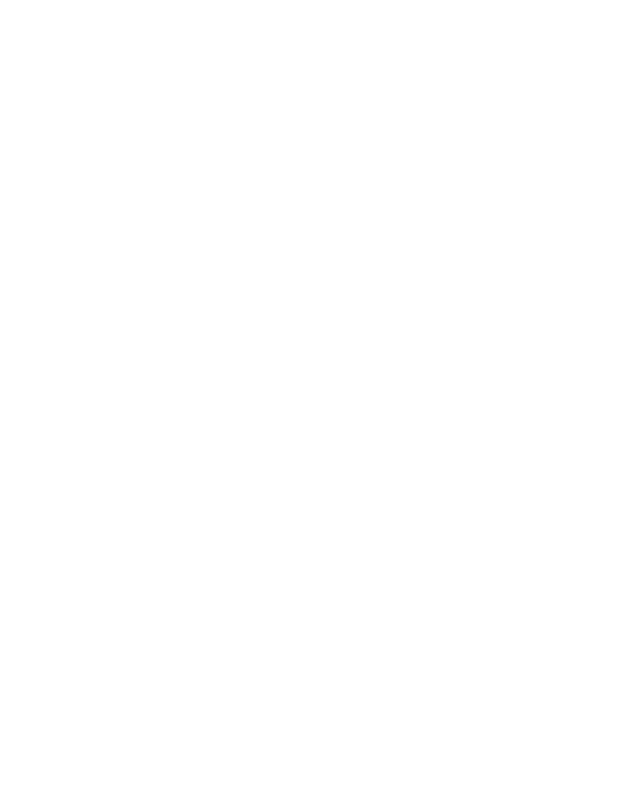
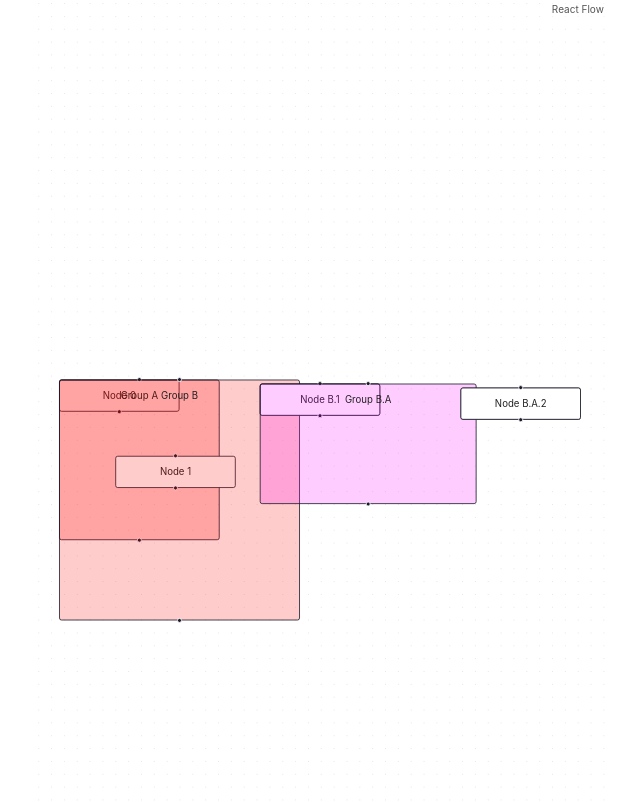
Before and after one commit to sal2701/workflow, a React (Create React App) app in the folder front/: page /task_graph in a window 1280 px wide. Before the commit this address had no page. Shown: the top 802 px of the page, without its empty margins (320-960 px from the left). Built offline with nearby package versions, Linux system fonts and the light colour scheme.

Commit message:
Added Task Graph Code

```diff
--- a/front/package.json
+++ b/front/package.json
@@ -15,6 +15,7 @@
     "framer-motion": "^4.1.17",
     "react": "^17.0.2",
     "react-dom": "^17.0.2",
+    "react-flow-renderer": "^10.0.7",
     "react-icons": "^3.11.0",
     "react-router-dom": "^6.2.2",
     "react-scripts": "5.0.0",
--- a/front/src/SiteRoutes.js
+++ b/front/src/SiteRoutes.js
@@ -10,6 +10,7 @@
 import Task from "./pages/Task";
 import Workflow from "./pages/Workflow";
 import Register from "./pages/Register";
+import Task_Graph from "./components/Task_Graph";
 
 
 export default function SiteRoutes() {
@@ -31,7 +32,7 @@
 
           <Route exact path="/register" element={<Register />}></Route>
 
-
+          <Route exact path="/task_graph" element={<Task_Graph />}></Route>
 
         </Routes>
       </React.Fragment>
--- a/front/src/components/Navbar.js
+++ b/front/src/components/Navbar.js
@@ -48,6 +48,11 @@
         href: '/register',
         key: 6,
         text: 'register'
+    },
+    {
+        href: '/task_graph',
+        key: 7,
+        text: 'task_graph'
     }
 ];
 
--- /dev/null
+++ b/front/src/components/Task_Graph.js
@@ -0,0 +1,133 @@
+import { Container } from '@chakra-ui/react';
+import React, { useEffect } from 'react';
+import ReactFlow, {
+    addEdge,
+    MiniMap,
+    Controls,
+    Background,
+    useNodesState,
+    useEdgesState,
+    updateEdge,
+    Edge,
+    Node,
+} from 'react-flow-renderer';
+
+import { useLocation } from 'react-router-dom';
+
+
+import { useCallback, useState, onMouseEnter } from 'react';
+import { useParams } from 'react-router';
+
+const onInit = (reactFlowInstance) => console.log('flow loaded:', reactFlowInstance);
+
+const initialNodes = [
+    {
+        id: '1',
+        type: 'input',
+        data: { label: 'Node 0' },
+        position: { x: 250, y: 5 },
+        className: 'light',
+    },
+    {
+        id: '2',
+        data: { label: 'Group A' },
+        position: { x: 250, y: 5 },
+        className: 'light',
+        style: { backgroundColor: 'rgba(255, 0, 0, 0.2)', width: 200, height: 200 },
+    },
+    {
+        id: '2a',
+        data: { label: 'Node A.1' },
+        position: { x: 250, y: 5 },
+        parentNode: '2',
+    },
+    { id: '3', data: { label: 'Node 1' }, position: { x: 320, y: 100 }, className: 'light' },
+    {
+        id: '4',
+        data: { label: 'Group B' },
+        position: { x: 250, y: 5 },
+        className: 'light',
+        style: { backgroundColor: 'rgba(255, 0, 0, 0.2)', width: 300, height: 300 },
+    },
+    {
+        id: '4a',
+        data: { label: 'Node B.1' },
+        position: { x: 250, y: 5 },
+        className: 'light',
+        parentNode: '4',
+        extent: 'parent',
+    },
+    {
+        id: '4b',
+        data: { label: 'Group B.A' },
+        position: { x: 250, y: 5 },
+        className: 'light',
+        style: { backgroundColor: 'rgba(255, 0, 255, 0.2)', height: 150, width: 270 },
+        parentNode: '4',
+    },
+    {
+        id: '4b1',
+        data: { label: 'Node B.A.1' },
+        position: { x: 250, y: 5 },
+        className: 'light',
+        parentNode: '4b',
+    },
+    {
+        id: '4b2',
+        data: { label: 'Node B.A.2' },
+        position: { x: 250, y: 5 },
+        className: 'light',
+        parentNode: '4b',
+    },
+];
+
+const initialEdges = [
+];
+
+const Task_Graph = () => {
+    const location = useLocation();
+    const [nodes, setNodes, onNodesChange] = useNodesState(initialNodes);
+    const [edges, setEdges, onEdgesChange] = useEdgesState(initialEdges);
+    const onConnect = (params) => setEdges((eds) => addEdge(params, eds));
+    const onEdgeUpdate = (oldEdge, newConnection) => setEdges((els) => updateEdge(oldEdge, newConnection, els));
+
+    return (
+        <Container h="1000px">
+            <ReactFlow
+                nodes={nodes}
+                edges={edges}
+                onNodesChange={onNodesChange}
+                onEdgesChange={onEdgesChange}
+                onEdgeUpdate={onEdgeUpdate}
+                onConnect={onConnect}
+                onInit={onInit}
+                fitView
+                attributionPosition="top-right"
+                height="100px"
+                position="absolute"
+            >
+                <MiniMap
+                    nodeStrokeColor={(n) => {
+                        if (n.style?.background) return n.style.background;
+                        if (n.type === 'input') return '#0041d0';
+                        if (n.type === 'output') return '#ff0072';
+                        if (n.type === 'default') return '#1a192b';
+
+                        return '#eee';
+                    }}
+                    nodeColor={(n) => {
+                        if (n.style?.background) return n.style.background;
+
+                        return '#fff';
+                    }}
+                    nodeBorderRadius={2}
+                />
+                <Controls />
+                <Background color="#aaa" gap={16} />
+            </ReactFlow>
+        </Container>
+
+    )
+}
+
+export default Task_Graph;
--- a/front/src/pages/Workflow.js
+++ b/front/src/pages/Workflow.js
@@ -1,5 +1,6 @@
 // import { Flex, Heading, Text } from "@chakra-ui/layout";
 import { Stack, Spacer, Heading, Text, Input, Button, Select, HStack, Checkbox } from "@chakra-ui/react";
+import { Navigate } from "react-router-dom";
 import Container from "../components/Container";
 // import { useEffect, useState } from "react";
 import {
@@ -63,6 +64,8 @@
 	const [action, setAction] = useState("")
 	const [created, setCreated] = useState(false)
 	const [count, setCount] = useState(0)
+	const [task_data, setTaskData] = useState([])
+	const [redirect, setRedirect] = useState(false)
 	const axios = require('axios')
 
 	const initialize_workflow = () => {
@@ -109,6 +112,18 @@
 				console.log(error);
 			});
 
+		axios.get('http://localhost:8000/task/', {
+		})
+			.then(function (response) {
+				const data = JSON.parse(response.data)
+				setTaskData(data);
+				console.log(data);
+			})
+			.catch(function (error) {
+				console.log(error);
+			});
+		console.log(count);
+		setRedirect(true)
 		setCreated(true)
 	}
 
@@ -117,13 +132,14 @@
 			<Container>
 				<Heading mb={5}>Workflow Page</Heading>
 				<Stack>
-				<Input variant='outline' placeholder='Name' value={name} onChange={(e) => setName(e.target.value)}/>
-				<Input variant='outline' placeholder='Description' value={description} onChange={(e) => setDescription(e.target.value)}/>
+					<Input variant='outline' placeholder='Name' value={name} onChange={(e) => setName(e.target.value)} />
+					<Input variant='outline' placeholder='Description' value={description} onChange={(e) => setDescription(e.target.value)} />
 					{/* {BasicUsage()} */}
 					{/* <Button colorScheme="teal">Add Task</Button> */}
 					<Button onClick={initialize_workflow} hidden={created} colorScheme="teal">Initialize Workflow</Button>
-				<AddTask created={created} workflow_id={workflow} count={count} setCount={setCount}/>
+					<AddTask created={created} workflow_id={workflow} count={count} setCount={setCount} />
 					<Button onClick={create_workflow} hidden={!created} colorScheme="teal">Finish Workflow</Button>
+					{redirect && (<Navigate to='/task_graph' state={{ task_data: task_data, workflow: workflow }} replace={true} />)}
 				</Stack>
 			</Container>
 		</>
```
Also changed, not shown: front/src/App.js (indentation only), 1 other file (tests, documents, lock files or other folders). Lines whose indentation alone changed are shown as unchanged.
